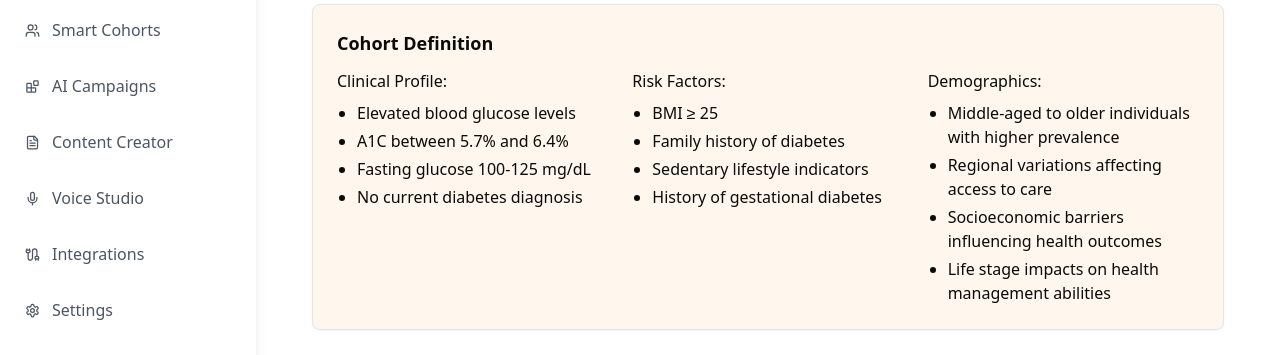
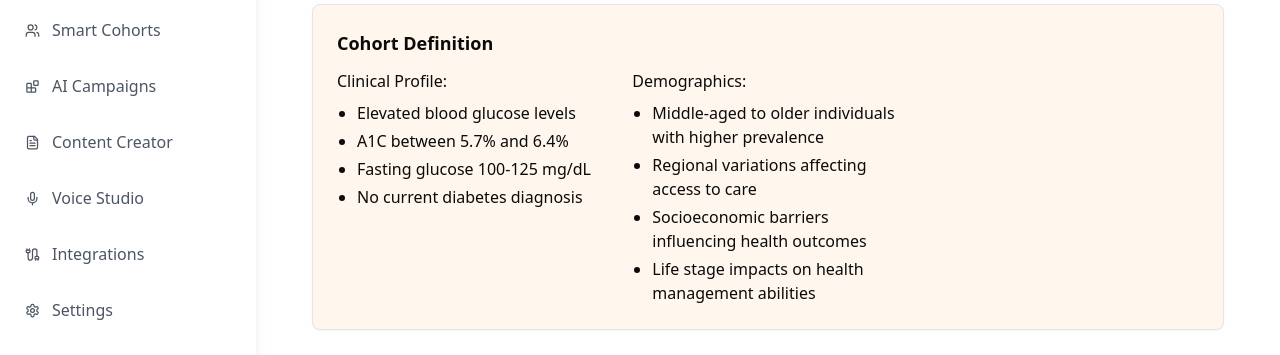
Before and after one commit to aida-na/engagement-demo, a Next.js app: page /insights in a window 1280 px wide. Shown: the part 211-566 px from the top of the page. Built offline with nearby package versions, Linux system fonts and the light colour scheme.

Commit message:
Update page.js

```diff
--- a/src/app/insights/page.js
+++ b/src/app/insights/page.js
@@ -74,15 +74,6 @@ const PrediabetesReport = () => {
                     <li>A1C between 5.7% and 6.4%</li>
                     <li>Fasting glucose 100-125 mg/dL</li>
                     <li>No current diabetes diagnosis</li>
-                  </ul>
-                </div>
-                <div>
-                  <h4 className="font-medium mb-2">Risk Factors:</h4>
-                  <ul className="list-disc pl-5 space-y-1">
-                    <li>BMI ≥ 25</li>
-                    <li>Family history of diabetes</li>
-                    <li>Sedentary lifestyle indicators</li>
-                    <li>History of gestational diabetes</li>
                   </ul>
                 </div>
                 <div>
```
